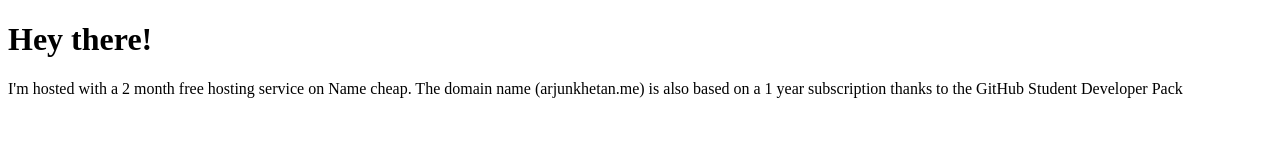
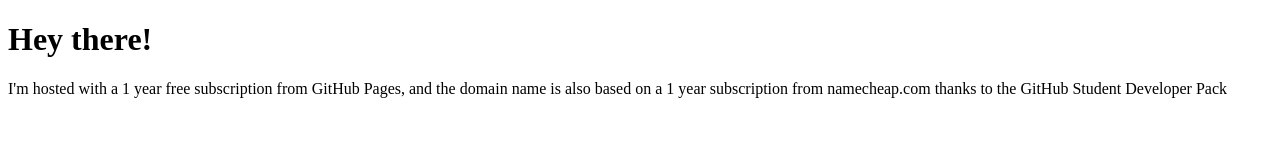
Before and after one commit to RenaudAlly/RenaudAlly.github.io, a plain HTML site: page index.html in a window 1280 px wide. Drawn offline with Linux system fonts and the light colour scheme.

Commit message:
Updating information

```diff
--- a/index.html
+++ b/index.html
@@ -2,7 +2,7 @@
 <html>
 <body>
 <h1>Hey there!</h1>
-<p>I'm hosted with a 2 month free hosting service on Name cheap. The domain name (arjunkhetan.me) is also based on a 1 year subscription thanks to the GitHub Student Developer Pack</p>
+<p>I'm hosted with a 1 year free subscription from GitHub Pages, and the domain name is also based on a 1 year subscription from namecheap.com thanks to the GitHub Student Developer Pack</p>
 <br /><br />
 </body>
 </html>
```
